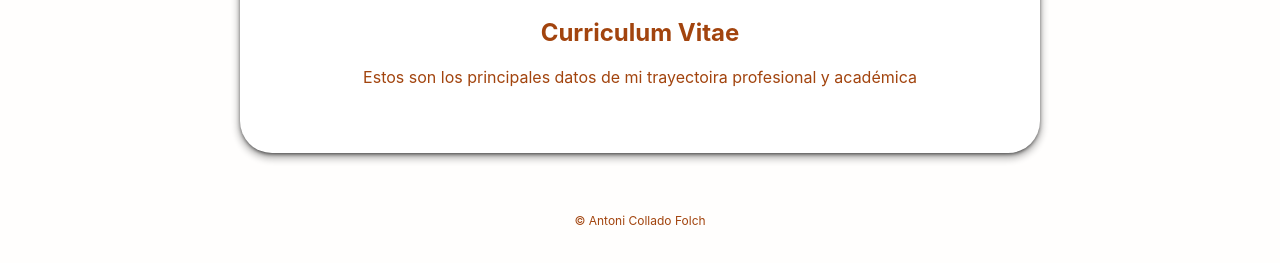
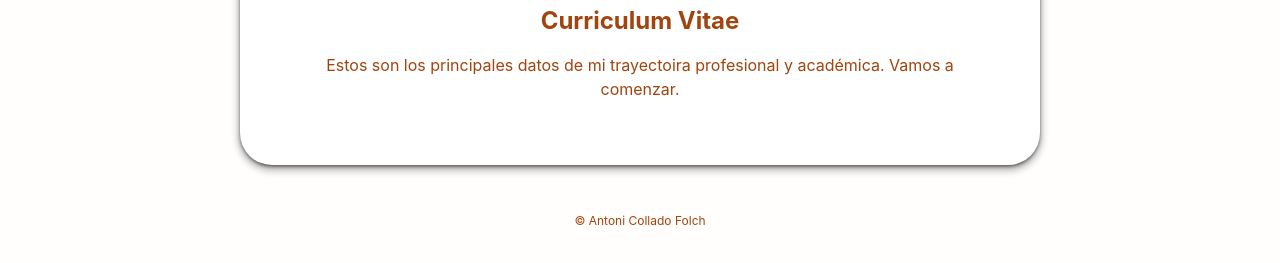
Before and after one commit to acfcoder/M-.258.M1c, a website built with Parcel: page src/index.html in a window 1280 px wide. Shown: the part 535-798 px from the top of the page. Built offline with nearby package versions, Linux system fonts and the light colour scheme.

Commit message:
actualiza contenido

```diff
--- a/src/index.html
+++ b/src/index.html
@@ -16,7 +16,8 @@
       <h1 class="uoc-title"><i class="fas fa-university"></i> Antoni Collado Folch</h1>
       <h2>Curriculum Vitae</h2>
       <p>
-        Estos son los principales datos de mi trayectoira profesional y académica
+        Estos son los principales datos de mi trayectoira profesional y académica.
+        Vamos a comenzar.
       </p>
     </div>
     <include src="./views/footer.html"></include>
```
